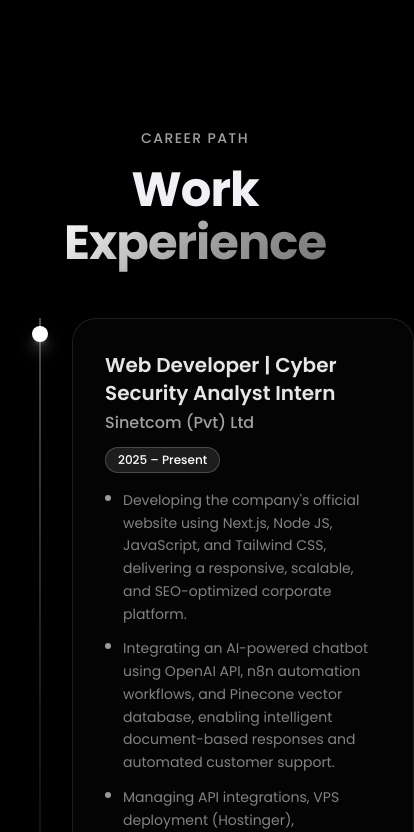
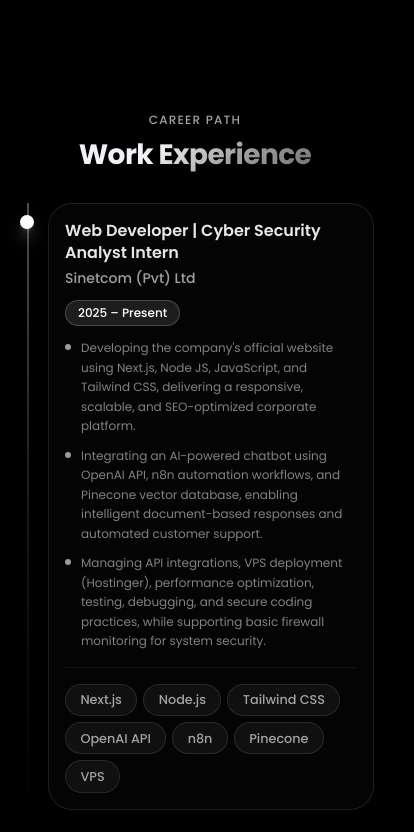
Before and after one commit to minu2003/my-portfolio, a Next.js app: page / in a window 390 px wide. Shown: the part 7472-8304 px from the top of the page, 414 px wide, since content can reach past the window. Built offline with nearby package versions, Linux system fonts and the light colour scheme.

Commit message:
update mobile responsiveness in experiense section.

```diff
--- a/app/components/ExperienceSection.js
+++ b/app/components/ExperienceSection.js
@@ -21,79 +21,81 @@ export default function ExperienceSection() {
   ];
 
   return (
-    <section id="experience" className="relative py-16 px-6" ref={ref}>
-      <div className="max-w-4xl mx-auto">
+    <section id="experience" className="relative py-12 sm:py-16 px-4 sm:px-6 overflow-hidden" ref={ref}>
+      <div className="max-w-4xl mx-auto w-full min-w-0">
         {/* Section Header */}
         <motion.div
-          className="text-center mb-12"
+          className="text-center mb-8 sm:mb-12"
           initial={{ opacity: 0, y: 30 }}
           animate={isInView ? { opacity: 1, y: 0 } : {}}
           transition={{ duration: 0.6 }}
         >
-          <span className="text-sm font-medium tracking-widest uppercase text-neutral-400 mb-4 block">
+          <span className="text-xs sm:text-sm font-medium tracking-widest uppercase text-neutral-400 mb-3 sm:mb-4 block">
             Career Path
           </span>
-          <h2 className="section-heading">
+          <h2 className="section-heading !text-[1.75rem] sm:!text-4xl md:!text-5xl">
             Work <span className="gradient-text">Experience</span>
           </h2>
         </motion.div>
 
         {/* Timeline */}
-        <div className="relative">
+        <div className="relative w-full min-w-0">
           {/* Vertical line */}
-          <div className="absolute left-[15px] md:left-[19px] top-0 bottom-0 w-[2px] bg-gradient-to-b from-white/30 via-white/10 to-transparent" />
+          <div className="absolute left-[11px] sm:left-[15px] md:left-[19px] top-0 bottom-0 w-[2px] bg-gradient-to-b from-white/30 via-white/10 to-transparent" />
 
           {experiences.map((exp, index) => (
             <motion.div
               key={exp.role}
-              className="relative flex flex-col items-start mb-12"
+              className="relative flex w-full min-w-0 mb-8 sm:mb-12 last:mb-0"
               initial={{ opacity: 0, y: 40 }}
               animate={isInView ? { opacity: 1, y: 0 } : {}}
               transition={{ duration: 0.6, delay: index * 0.2 }}
             >
               {/* Timeline dot */}
-              <div className="absolute left-[8px] md:left-[12px] w-4 h-4 mt-2">
-                <div className="w-4 h-4 rounded-full bg-white shadow-lg shadow-white/50" />
-                <div className="absolute inset-0 w-4 h-4 rounded-full bg-white animate-ping opacity-30" />
+              <div className="absolute left-[4px] sm:left-[8px] md:left-[12px] top-3 sm:top-4 w-3.5 h-3.5 sm:w-4 sm:h-4 flex-shrink-0">
+                <div className="w-full h-full rounded-full bg-white shadow-lg shadow-white/50" />
+                <div className="absolute inset-0 w-full h-full rounded-full bg-white animate-ping opacity-30 hidden sm:block" />
               </div>
 
               {/* Card */}
-              <div className="ml-12 md:ml-16 w-full">
-                <div className="glass-card p-8">
+              <div className="ml-8 sm:ml-12 md:ml-16 flex-1 min-w-0 w-full">
+                <div className="glass-card p-4 sm:p-6 md:p-8 max-w-full overflow-hidden">
                   {/* Header */}
-                  <div className="flex flex-col sm:flex-row sm:items-start sm:justify-between gap-3 mb-4">
-                    <div>
-                      <h3 className="text-xl font-semibold text-white/90">{exp.role}</h3>
-                      <p className="text-neutral-400 font-medium mt-1">{exp.company}</p>
+                  <div className="flex flex-col gap-3 mb-3 sm:mb-4 sm:flex-row sm:items-start sm:justify-between sm:gap-4">
+                    <div className="min-w-0 flex-1">
+                      <h3 className="text-base sm:text-lg md:text-xl font-semibold text-white/90 leading-snug break-words">
+                        {exp.role}
+                      </h3>
+                      <p className="text-sm sm:text-base text-neutral-400 font-medium mt-1 break-words">
+                        {exp.company}
+                      </p>
                     </div>
-                    <div className="flex flex-col items-start sm:items-end gap-2">
-                      <span className="px-3 py-1 rounded-full text-xs font-medium bg-white/10 text-white border border-white/20">
-                        {exp.period}
-                      </span>
-                    </div>
+                    <span className="inline-flex w-fit flex-shrink-0 px-3 py-1 rounded-full text-xs font-medium bg-white/10 text-white border border-white/20 whitespace-nowrap">
+                      {exp.period}
+                    </span>
                   </div>
 
                   {/* Highlights */}
-                  <ul className="space-y-3 mt-4">
+                  <ul className="space-y-2.5 sm:space-y-3 mt-3 sm:mt-4">
                     {exp.highlights.map((item, i) => (
                       <motion.li
                         key={i}
-                        className="flex items-start gap-3 text-white/50 text-sm leading-relaxed"
+                        className="flex items-start gap-2.5 sm:gap-3 text-white/50 text-xs sm:text-sm leading-relaxed min-w-0"
                         initial={{ opacity: 0, x: -10 }}
                         animate={isInView ? { opacity: 1, x: 0 } : {}}
                         transition={{ delay: 0.5 + i * 0.1 }}
                       >
                         <span className="w-1.5 h-1.5 rounded-full bg-white/60 mt-1.5 flex-shrink-0" />
-                        {item}
+                        <span className="break-words min-w-0">{item}</span>
                       </motion.li>
                     ))}
                   </ul>
 
                   {/* Tech tags */}
                   {exp.techUsed && (
-                    <div className="flex flex-wrap gap-1.5 mt-6 pt-5 border-t border-white/5">
+                    <div className="flex flex-wrap gap-1.5 sm:gap-2 mt-4 sm:mt-6 pt-4 sm:pt-5 border-t border-white/5">
                       {exp.techUsed.map((tech) => (
-                        <span key={tech} className="tech-tag text-xs py-1 px-2.5">
+                        <span key={tech} className="tech-tag text-[0.7rem] sm:text-xs py-1 px-2 sm:px-2.5">
                           {tech}
                         </span>
                       ))}
```
